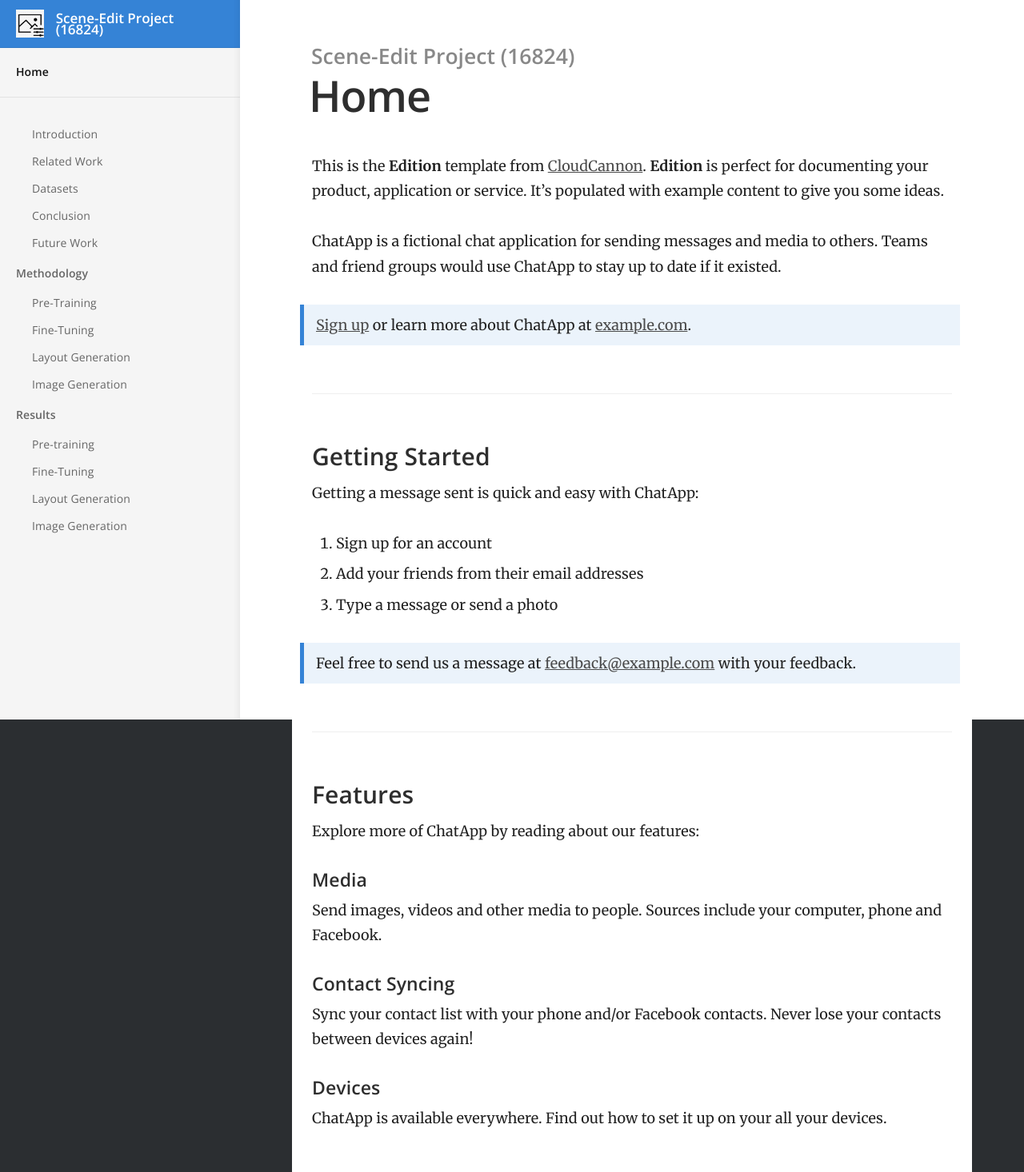
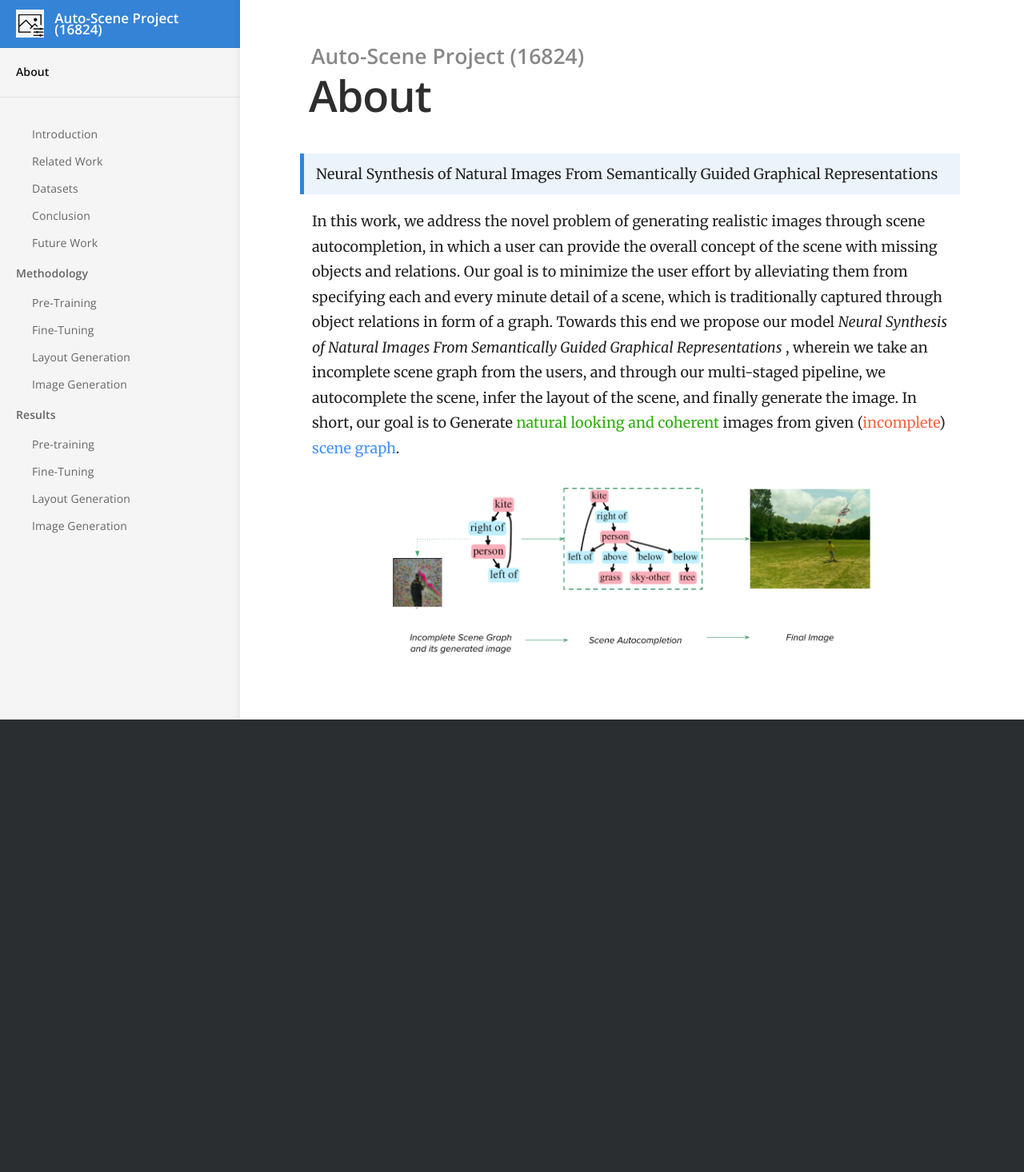
Before and after one commit to bhanu77prakash/scene-edit.github.io, a Jekyll site: the page built from index.md, in a window 1280 px wide. Shown: the whole page at 80% size. Built offline with Jekyll 4.4.1, drawn with Linux system fonts in a browser that asks for light colours; after the commit the page ends 900 px from its top, so only the background shows below that.

Commit message:
updated website

```diff
--- a/_config.yml
+++ b/_config.yml
@@ -1,7 +1,7 @@
 # ----
 # Site
 
-title: Scene-Edit Project (16824)
+title: Auto-Scene Project (16824)
 url: "https://long-pig.cloudvent.net"
 baseurl:
 google_analytics_key:
--- a/index.md
+++ b/index.md
@@ -1,38 +1,9 @@
 ---
-title: Home
+title: About
 ---
+> Neural Synthesis of Natural Images From Semantically Guided Graphical Representations
 
-This is the **Edition** template from [CloudCannon](http://cloudcannon.com/).
-**Edition** is perfect for documenting your product, application or service.
-It's populated with example content to give you some ideas.
-
-ChatApp is a fictional chat application for sending messages and media to others.
-Teams and friend groups would use ChatApp to stay up to date if it existed.
-
-> [Sign up](http://example.com/signup) or learn more about ChatApp at [example.com](http://example.com/).
-
-### Getting Started
-
-Getting a message sent is quick and easy with ChatApp:
-
-1. Sign up for an account
-2. Add your friends from their email addresses
-3. Type a message or send a photo
-
-> Feel free to send us a message at [feedback@example.com](mailto:feedback@example.com) with your feedback.
-
-### Features
-
-Explore more of ChatApp by reading about our features:
-
-#### Media
-
-Send images, videos and other media to people. Sources include your computer, phone and Facebook.
-
-#### Contact Syncing
-
-Sync your contact list with your phone and/or Facebook contacts. Never lose your contacts between devices again!
-
-#### Devices
-
-ChatApp is available everywhere. Find out how to set it up on your all your devices.
+In this work, we address the novel problem of generating realistic images through scene autocompletion, in which a user can provide the overall concept of the scene with missing objects and relations. Our goal is to minimize the user effort by alleviating them from specifying each and every minute detail of a scene, which is traditionally captured through object relations in form of a graph. Towards this end we propose our model *Neural Synthesis of Natural Images From Semantically Guided Graphical Representations* , wherein we take an incomplete scene graph from the users, and through our multi-staged pipeline, we autocomplete the scene, infer the layout of the scene, and finally generate the image. In short, our goal is to Generate <span style="color:#2DAD0E">natural looking and coherent</span> images from given (<span style="color:#F86343">incomplete</span>) <span style="color:#4390F8">scene graph</span>.
+<center>
+<img src="../images/pipeline.png" alt="pipeline" style="width:600px;"/>
+</center>
```
Also changed, not shown: images/pipeline.png (added).
